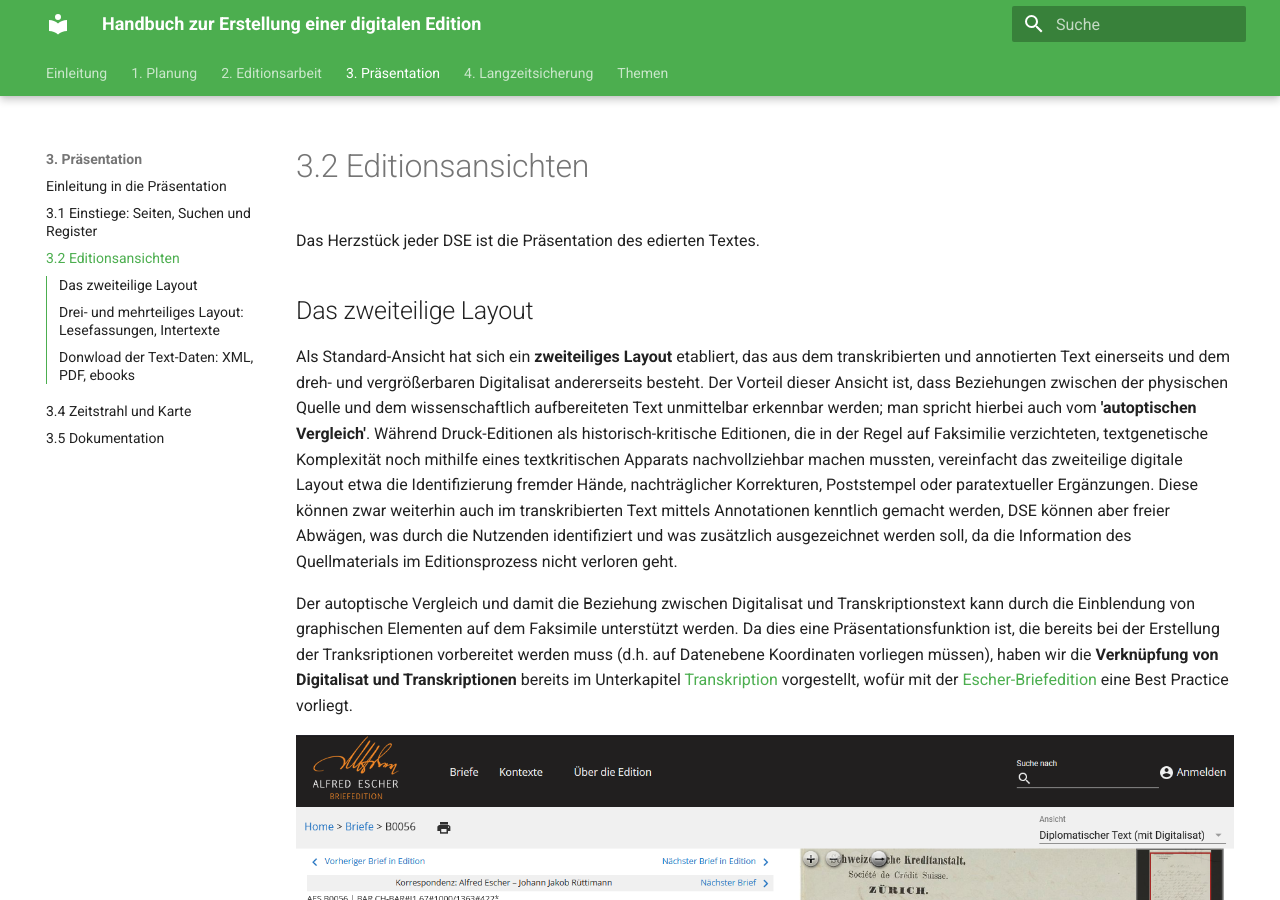
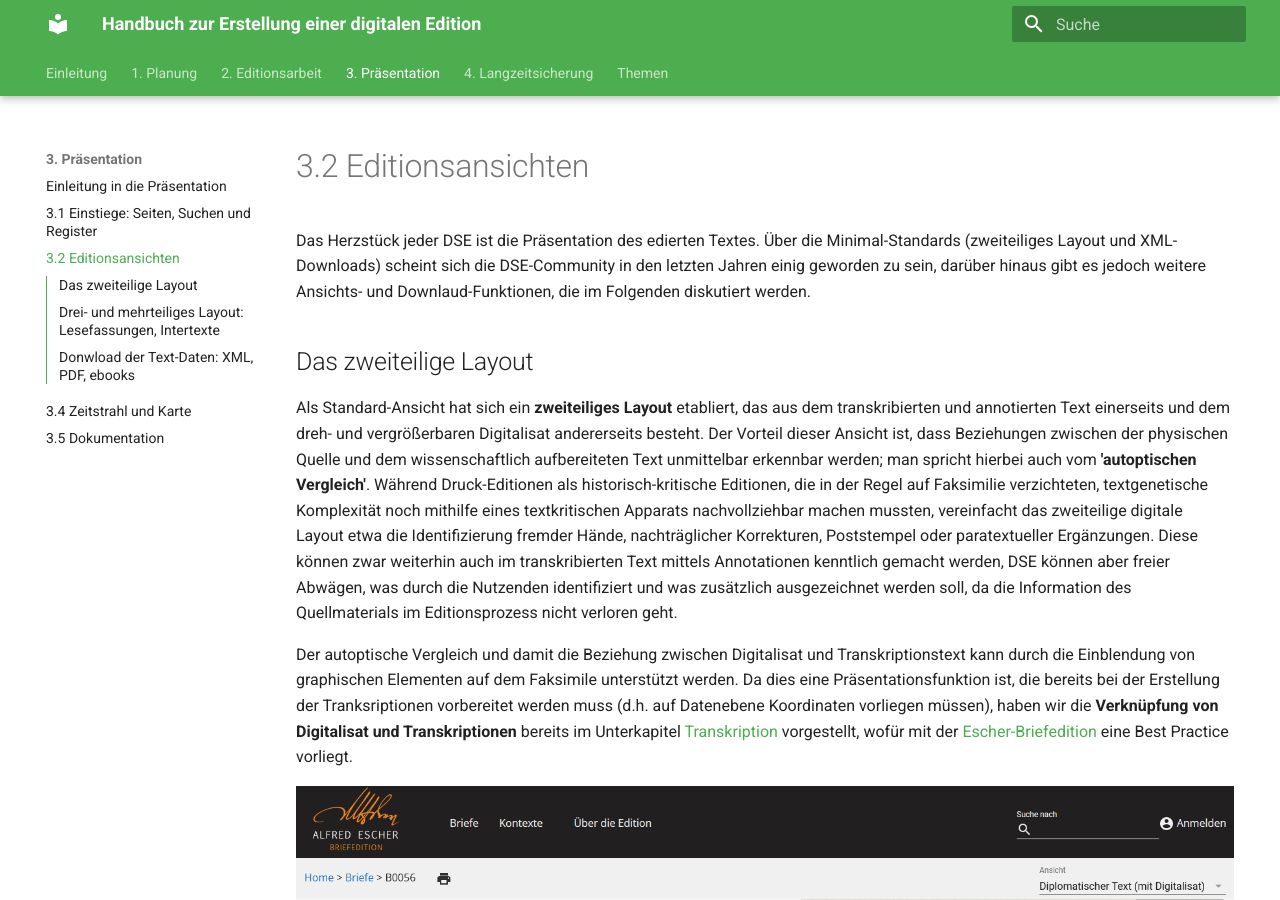
Before and after one commit to zde-uzh/proto4diged-handbook, an MkDocs documentation site: the page built from docs/3_presentation/03_edition_views.md, in a window 1280 px wide and 900 px high. Built offline with MkDocs 1.6.1 and Material for MkDocs 9.7.7, drawn with Linux system fonts in a browser that asks for light colours.

Commit message:
Bis Editionsansichten

```diff
--- a/docs/3_presentation/03_edition_views.md
+++ b/docs/3_presentation/03_edition_views.md
@@ -1,6 +1,6 @@
 # 3.2 Editionsansichten
 
-Das Herzstück jeder DSE ist die Präsentation des edierten Textes.
+Das Herzstück jeder DSE ist die Präsentation des edierten Textes. Über die Minimal-Standards (zweiteiliges Layout und XML-Downloads) scheint sich die DSE-Community in den letzten Jahren einig geworden zu sein, darüber hinaus gibt es jedoch weitere Ansichts- und Downlaud-Funktionen, die im Folgenden diskutiert werden.
 
 ## Das zweiteilige Layout
 
```
